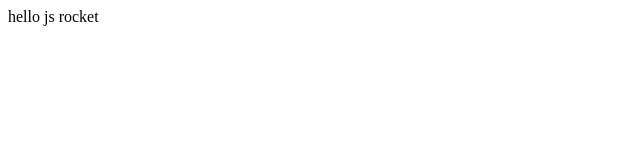
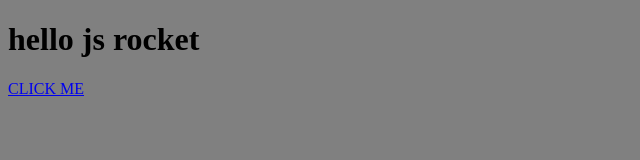
Before and after one commit to lordaries/js-rocket, a plain HTML site: page index.html in a window 1280 px wide. Shown: the whole page, without its empty margins (0-640 px from the left). Drawn offline with Linux system fonts and the light colour scheme.

Commit message:
Added Css

```diff
--- /dev/null
+++ b/CSS/style.css
@@ -0,0 +1,3 @@
+body{
+	background-color: grey;
+}
--- /dev/null
+++ b/JS/jsscripts.js
@@ -0,0 +1,31 @@
+var car = {
+	make: 'VW',
+	type: 'Polo',
+	color: 'Blue',
+	isTurnedOn: false,
+	numberOfWheels: 4,
+	seats: [
+		'seat 1',
+		'seat 2',
+		'seat 3',
+		'seat 4'
+		],
+		turnOn: function () {
+			this.isTurnedOn = true;
+		},
+		fly: function () {
+			alert('fly');
+		},
+		switchCar: function (isOn) {
+			console.log ('turn car '+isOn)
+				;
+			if (isOn == true) {
+				this.isTurnedOn = true;
+			} else {
+				this.isTurnedOn = false;
+			}
+
+		}
+};
+
+console.log('hello there friends!');
--- a/index.html
+++ b/index.html
@@ -1,5 +1,13 @@
-hello js rocket
-
-<script type="text/javascript">
-	console.log('hello there friends!');
+<!DOCTYPE html>
+<html>
+<head>
+	<title>JS Rocket</title>
+	<script type="text/javascript" src="js/jsscripts.js"></script>
+	<link rel="stylesheet" type="text/css" href="css/style.css">
 </script>
+</head>
+<body>
+<h1>hello js rocket</h1>
+<a href="#" onclick="car.switchcar(true);">CLICK ME</a>
+</body>
+</html>
```
